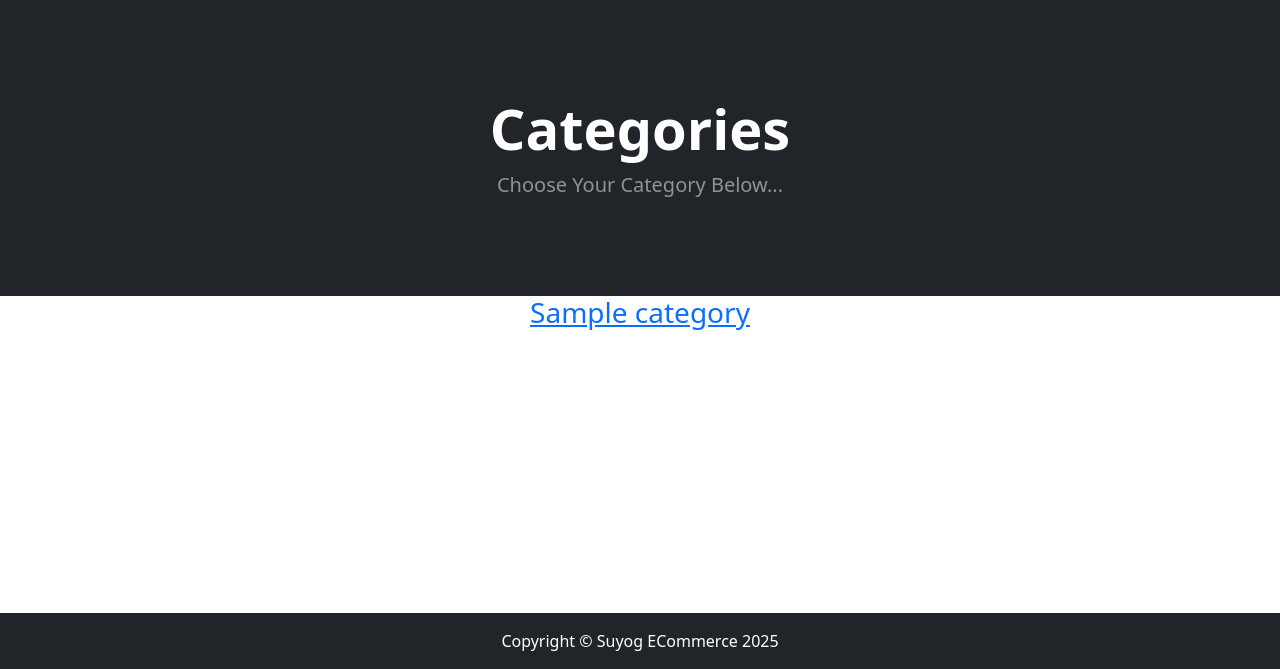
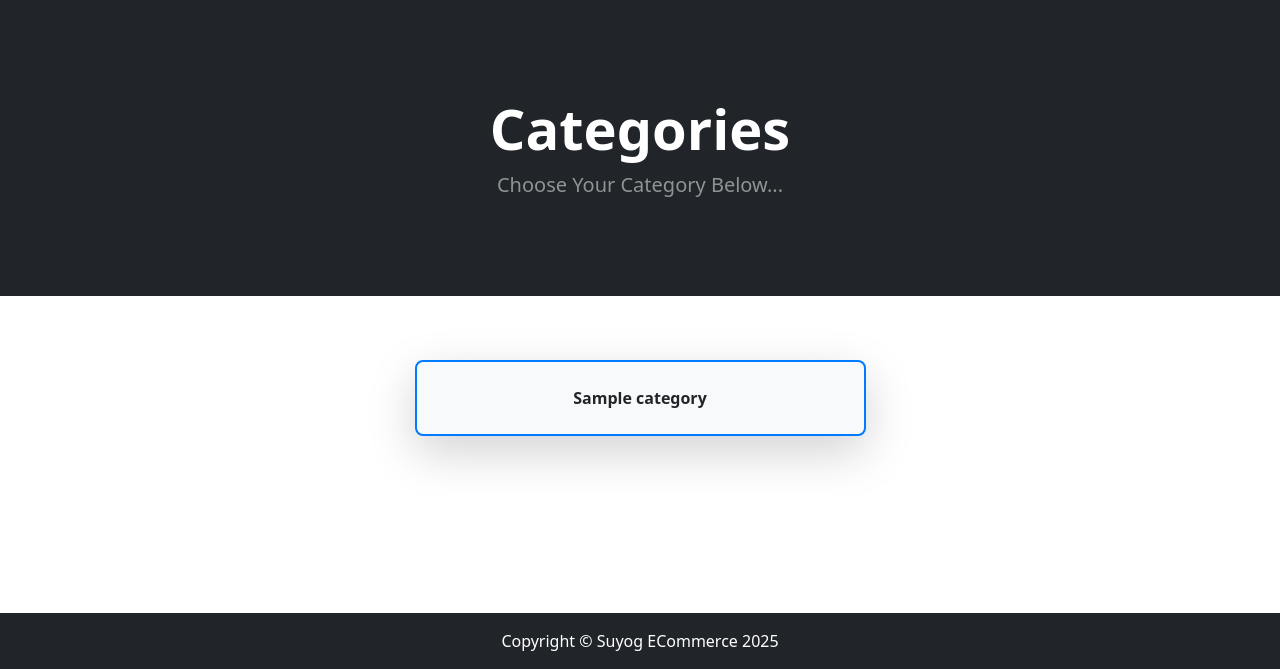
Before and after one commit to suyog-dighe/Ecommerce_Website, a Django app: page /category_summary/ in a window 1280 px wide. Shown: the part 131-800 px from the top of the page. Run offline with Django 5.2, Linux system fonts and the light colour scheme; tables that the repository leaves empty hold one stand-in row (values such as "Sample post"); one stand-in notice (Sample message) is shown; some libraries are stand-ins or nearby versions.

Commit message:
`Refactored category summary template and updated login and password reset views`

```diff
--- a/store/templates/category_summary.html
+++ b/store/templates/category_summary.html
@@ -11,21 +11,37 @@
             </div>
         </header>
 
-        <div class="container">
-            <div class="row">
-                <br/><br/>
-                <center>
-                    <div class="col-8">
 
-                        {% for category in categories  %}
-                            <h3> <a href="{% url 'category' category %}">
-                                 {{category}}
-                            </a>  </h3>
-                        {% endfor %}
-                    </div>
-                </center>
-
+<div class="container my-5">
+    <div class="row justify-content-center">
+        {% for category in categories %}
+        <div class="col-md-5 m-3">
+            <div class="category-box text-center p-4 shadow-lg rounded-3">
+                <a href="{% url 'category' category %}" class="text-decoration-none text-dark fw-bold">
+                    {{ category }}
+                </a>
             </div>
         </div>
+        {% endfor %}
+    </div>
+</div>
+
+<style>
+    .category-box {
+        background: #f8f9fa;
+        transition: transform 0.3s ease, box-shadow 0.3s ease;
+        border: 2px solid #007bff;
+        cursor: pointer;
+    }
+    .category-box:hover {
+        transform: scale(1.1);
+        box-shadow: 0 8px 20px rgba(0, 123, 255, 0.3);
+        background:rgb(234, 203, 171);
+    }
+    .category-box:hover a {
+        color: white;
+    }
+</style>
+
 
 {% endblock %}
--- a/store/templates/login.html
+++ b/store/templates/login.html
@@ -31,7 +31,7 @@
                 <button type="submit" class="btn btn-primary w-100 btn-hover">Login</button>
 
                 <p class="text-center mt-3">
-                    <a href="#" class="text-decoration-none text-primary">Forgot Password?</a>
+                    <a href="{% url 'update_password' %}" class="text-decoration-none text-primary">Forgot Password?</a>
                 </p>
             </form>
         </div>
--- a/store/views.py
+++ b/store/views.py
@@ -30,8 +30,9 @@ def update_password(request):
             return render(request,"update_password.html",{'form':form})
 
     else:
-        messages.success(request,"You Must be logged in to update your password")
-        return redirect('home')
+        current_user = request.user
+        form = ChangePasswordForm(current_user)
+        return render(request,"update_password.html",{'form':form})
 
 def update_user(request):
     if request.user.is_authenticated:
@@ -50,7 +51,6 @@ def update_user(request):
     return render(request,'update_user.html',{})
 
 
-
 def category_summary(request):
     categories = Category.objects.all()
     return render(request,'category_summary.html',{"categories":categories})
@@ -65,7 +65,6 @@ def category(request,foo):
     except:
         messages.success(request,"This Category Doesn't Exist")
         return redirect('home')
-
 
 
 def home(request):
```
